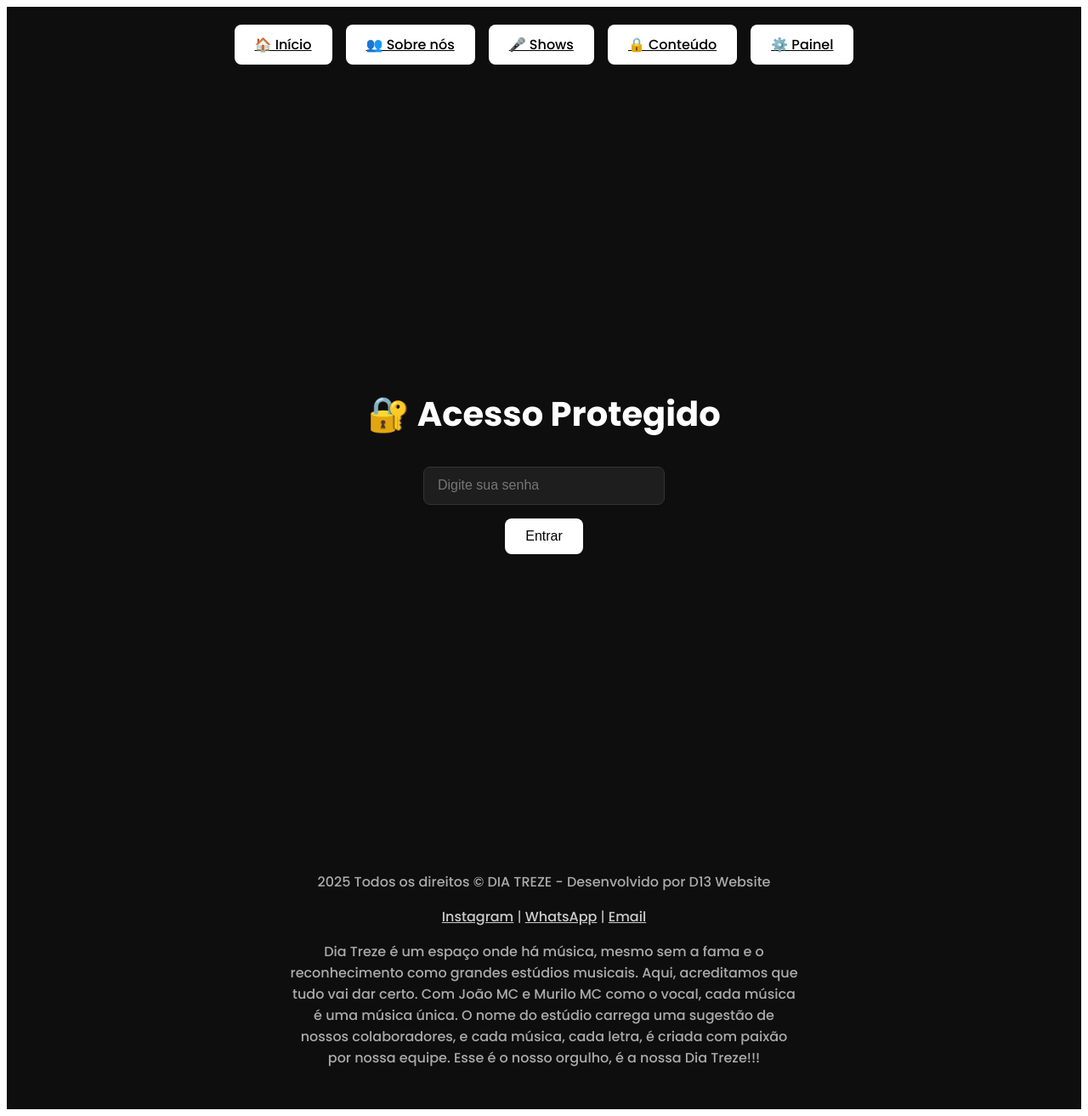
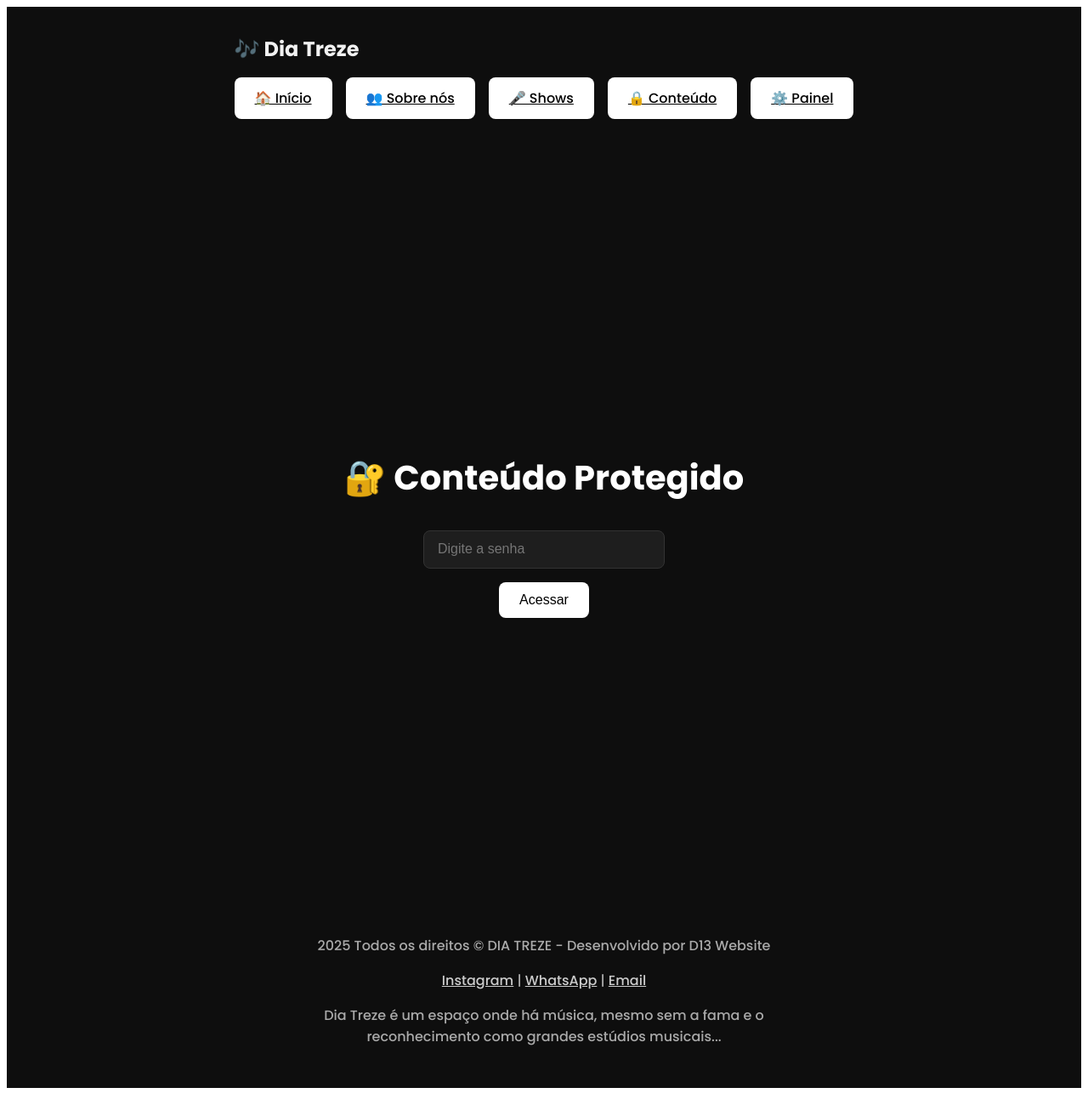
Before and after one commit to diatrezegit/diatrezewebsite, a Next.js app: page /pass in a window 1280 px wide. Shown: the whole page at 85% size. After the commit the page ends 1288 px from the top, so only its background shows below. Built offline with nearby package versions, Linux system fonts and the light colour scheme; no server answers; the database is empty.

Commit message:
Atualiza integração com Firebase e melhorias no painel

```diff
--- a/components/Layout.js
+++ b/components/Layout.js
@@ -1,36 +1,46 @@
 import Link from 'next/link';
+import { useState, useEffect } from 'react';
 import styles from '../styles/Home.module.css';
 
 export default function Layout({ children }) {
+  const [menuAberto, setMenuAberto] = useState(false);
+
+  // Fecha o menu ao trocar de rota
+  useEffect(() => {
+    const fecharMenu = () => setMenuAberto(false);
+    window.addEventListener('resize', fecharMenu);
+    return () => window.removeEventListener('resize', fecharMenu);
+  }, []);
+
   return (
     <div className={styles.container}>
-      <nav style={{ marginBottom: '2rem' }}>
-        <Link href="/" className={styles.botao} style={{ marginRight: '1rem' }}>🏠 Início</Link>
-        <Link href="/about" className={styles.botao} style={{ marginRight: '1rem' }}>👥 Sobre nós</Link>
-        <Link href="/shows" className={styles.botao} style={{ marginRight: '1rem' }}>🎤 Shows</Link>
-        <Link href="/pass" className={styles.botao} style={{ marginRight: '1rem' }}>🔒 Conteúdo</Link>
-        <Link href="/panel" className={styles.botao}>⚙️ Painel</Link>
+      <nav className={styles.navbar}>
+        <div className={styles.navHeader}>
+          <div className={styles.logo}>🎶 Dia Treze</div>
+          <button className={styles.hamburguer} onClick={() => setMenuAberto(!menuAberto)}>
+            ☰
+          </button>
+        </div>
+        <div className={`${styles.links} ${menuAberto ? styles.linksAberto : ''}`}>
+          <Link href="/" className={styles.botao}>🏠 Início</Link>
+          <Link href="/about" className={styles.botao}>👥 Sobre nós</Link>
+          <Link href="/shows" className={styles.botao}>🎤 Shows</Link>
+          <Link href="/pass" className={styles.botao}>🔒 Conteúdo</Link>
+          <Link href="/panel" className={styles.botao}>⚙️ Painel</Link>
+        </div>
       </nav>
 
       {children}
 
-      <footer style={{ marginTop: '3rem', textAlign: 'center', color: '#aaa', maxWidth: 600 }}>
+      <footer className={styles.rodape}>
         <p>2025 Todos os direitos © DIA TREZE - Desenvolvido por D13 Website</p>
         <p>
-          <a href="https://www.instagram.com/diatrezebr/" target="_blank" rel="noopener noreferrer" style={{ color: '#ccc', textDecoration: 'underline' }}>
-            Instagram
-          </a>{' | '}
-          <a href="https://wa.me/5566996613122" target="_blank" rel="noopener noreferrer" style={{ color: '#ccc', textDecoration: 'underline' }}>
-            WhatsApp
-          </a>{' | '}
-          <a href="mailto:contatodiatreze@outlook.com.br" style={{ color: '#ccc', textDecoration: 'underline' }}>
-            Email
-          </a>
+          <a href="https://www.instagram.com/diatrezebr/" target="_blank" rel="noopener noreferrer">Instagram</a>{' | '}
+          <a href="https://wa.me/5566996613122" target="_blank" rel="noopener noreferrer">WhatsApp</a>{' | '}
+          <a href="mailto:contatodiatreze@outlook.com.br">Email</a>
         </p>
-        <p style={{ marginTop: '1rem' }}>
-          Dia Treze é um espaço onde há música, mesmo sem a fama e o reconhecimento como grandes estúdios musicais. Aqui, acreditamos que tudo vai dar certo.
-          Com João MC e Murilo MC como o vocal, cada música é uma música única. O nome do estúdio carrega uma sugestão de nossos colaboradores, e cada música,
-          cada letra, é criada com paixão por nossa equipe. Esse é o nosso orgulho, é a nossa Dia Treze!!!
+        <p>
+          Dia Treze é um espaço onde há música, mesmo sem a fama e o reconhecimento como grandes estúdios musicais...
         </p>
       </footer>
     </div>
--- /dev/null
+++ b/lib/firebase.js
@@ -0,0 +1,15 @@
+// lib/firebase.js
+import { initializeApp } from "firebase/app";
+import { getFirestore } from "firebase/firestore";
+
+const firebaseConfig = {
+ apiKey: "AIzaSyAlFt1WaAxb1v-d7Qh4WF9r2tGf4vUjBQI",
+  authDomain: "dia-treze.firebaseapp.com",
+  projectId: "dia-treze",
+  storageBucket: "dia-treze.firebasestorage.app",
+  messagingSenderId: "36759181400",
+  appId: "1:36759181400:web:2fefd40d4d7b22b920d22d"
+};
+
+const app = initializeApp(firebaseConfig);
+export const db = getFirestore(app);
--- a/pages/pass.js
+++ b/pages/pass.js
@@ -1,48 +1,57 @@
 import { useState, useEffect } from 'react';
-import { getDatabase, ref, get } from 'firebase/database';
-import { app } from '../utils/firebaseConfig'; // ajuste o caminho conforme seu setup
 import styles from '../styles/Home.module.css';
+import { db } from '../lib/firebase';
+import { collection, getDocs } from 'firebase/firestore';
 
-export default function Pass({ onAcessoLiberado }) {
+export default function Pass() {
   const [senha, setSenha] = useState('');
-  const [erro, setErro] = useState('');
+  const [acesso, setAcesso] = useState(false);
+  const [conteudo, setConteudo] = useState('');
+  const [senhasMap, setSenhasMap] = useState({});
 
-  const db = getDatabase(app);
+  useEffect(() => {
+    const fetchSenhas = async () => {
+      const querySnapshot = await getDocs(collection(db, "senhas"));
+      const map = {};
+      querySnapshot.forEach(doc => {
+        map[doc.id] = doc.data().conteudo;
+      });
+      setSenhasMap(map);
+    };
+    fetchSenhas();
+  }, []);
 
-  const verificarSenha = async (e) => {
-    e.preventDefault();
-    setErro('');
-    try {
-      const snapshot = await get(ref(db, 'senhas'));
-      const senhasDB = snapshot.val() || [];
-      const encontrada = senhasDB.find((s) => s.senha === senha.trim());
-      if (encontrada) {
-        onAcessoLiberado(encontrada.conteudo);
+  const verificarSenha = () => {
+    if (senha in senhasMap) {
+      setAcesso(true);
+      setConteudo(senhasMap[senha]);
     } else {
-        setErro('Senha inválida.');
-      }
-    } catch (error) {
-      setErro('Erro ao acessar o banco de dados.');
-      console.error(error);
+      alert('Senha inválida.');
     }
   };
 
   return (
     <div className={styles.container}>
-      <form onSubmit={verificarSenha} className={styles.formulario}>
-        <h1 className={styles.titulo}>🔐 Acesso Protegido</h1>
+      {!acesso ? (
+        <div className={styles.formulario}>
+          <h1 className={styles.titulo}>🔐 Conteúdo Protegido</h1>
           <input
+            className={styles.input}
             type="password"
-          placeholder="Digite sua senha"
-          className={styles.input}
+            placeholder="Digite a senha"
             value={senha}
             onChange={(e) => setSenha(e.target.value)}
           />
-        <button type="submit" className={styles.botao}>
-          Entrar
+          <button className={styles.botao} onClick={verificarSenha}>
+            Acessar
           </button>
-        {erro && <p style={{ color: 'red' }}>{erro}</p>}
-      </form>
+        </div>
+      ) : (
+        <div className={styles.resultado}>
+          <h2>🔓 Acesso Liberado</h2>
+          <p style={{ whiteSpace: 'pre-wrap' }}>{conteudo}</p>
+        </div>
+      )}
     </div>
   );
 }
--- a/styles/Home.module.css
+++ b/styles/Home.module.css
@@ -81,3 +81,64 @@
     transform: translateY(0);
   }
 }
+.navbar {
+  margin-bottom: 2rem;
+}
+
+.navHeader {
+  display: flex;
+  justify-content: space-between;
+  align-items: center;
+}
+
+.logo {
+  font-size: 1.5rem;
+  font-weight: bold;
+}
+
+.hamburguer {
+  display: none;
+  font-size: 2rem;
+  background: none;
+  border: none;
+  color: white;
+  cursor: pointer;
+}
+
+.links {
+  display: flex;
+  flex-wrap: wrap;
+  gap: 1rem;
+  margin-top: 1rem;
+}
+
+.linksAberto {
+  display: block !important;
+}
+
+.rodape {
+  margin-top: 3rem;
+  text-align: center;
+  color: #aaa;
+  max-width: 600px;
+}
+
+.rodape a {
+  color: #ccc;
+  text-decoration: underline;
+}
+
+@media (max-width: 768px) {
+  .links {
+    display: none;
+    flex-direction: column;
+  }
+
+  .hamburguer {
+    display: block;
+  }
+
+  .botao {
+    margin-bottom: 1rem;
+  }
+}
--- a/utils/firebaseConfig.js
+++ /dev/null
@@ -1,17 +0,0 @@
-// Import the functions you need from the SDKs you need
-import { initializeApp } from "firebase/app";
-// TODO: Add SDKs for Firebase products that you want to use
-// https://firebase.google.com/docs/web/setup#available-libraries
-
-// Your web app's Firebase configuration
-const firebaseConfig = {
-  apiKey: "AIzaSyAlFt1WaAxb1v-d7Qh4WF9r2tGf4vUjBQI",
-  authDomain: "dia-treze.firebaseapp.com",
-  projectId: "dia-treze",
-  storageBucket: "dia-treze.firebasestorage.app",
-  messagingSenderId: "36759181400",
-  appId: "1:36759181400:web:2fefd40d4d7b22b920d22d"
-};
-
-// Initialize Firebase
-const app = initializeApp(firebaseConfig);
```
Also changed, not shown: pages/panel.js (+120 -51 lines). Lines whose indentation alone changed are shown as unchanged.
